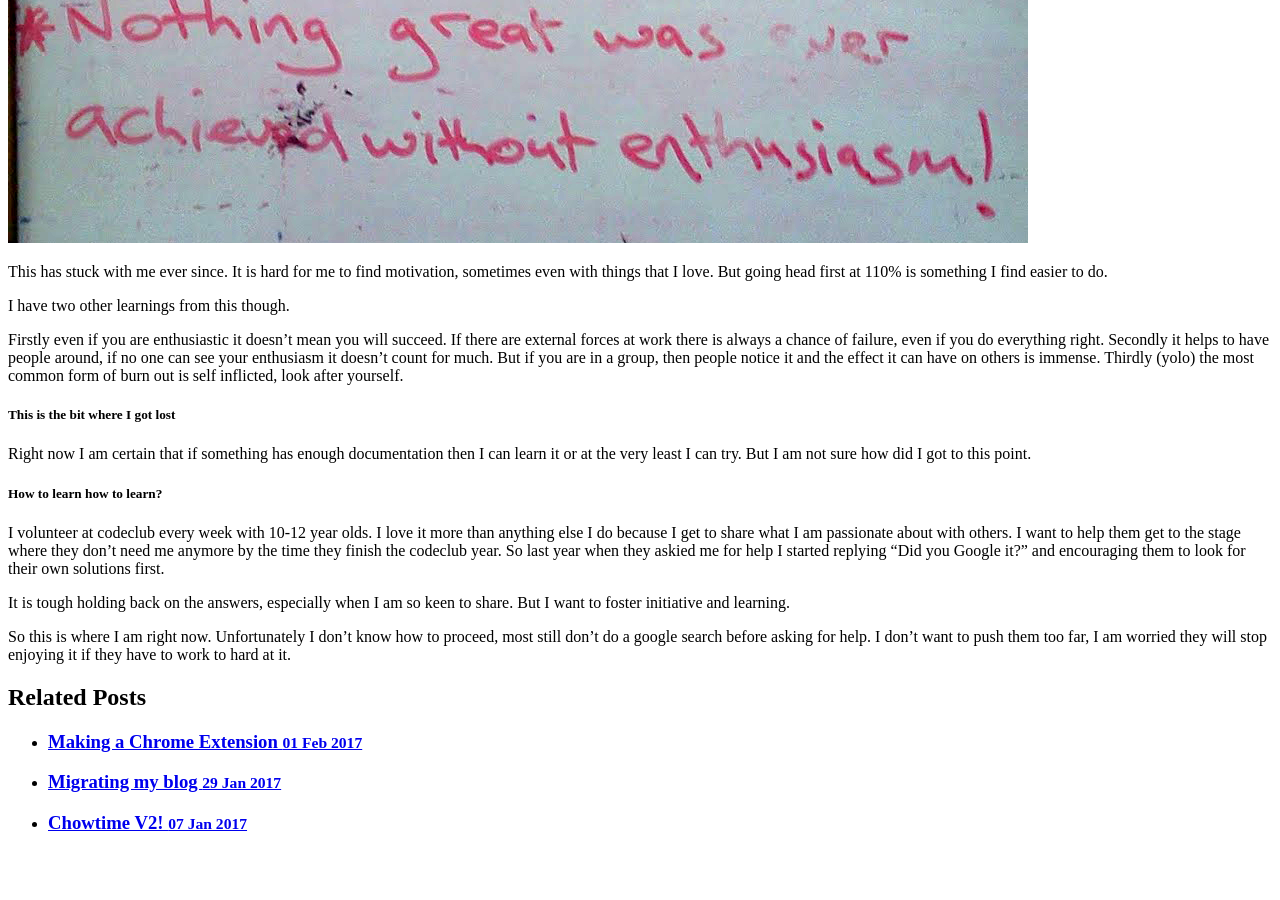
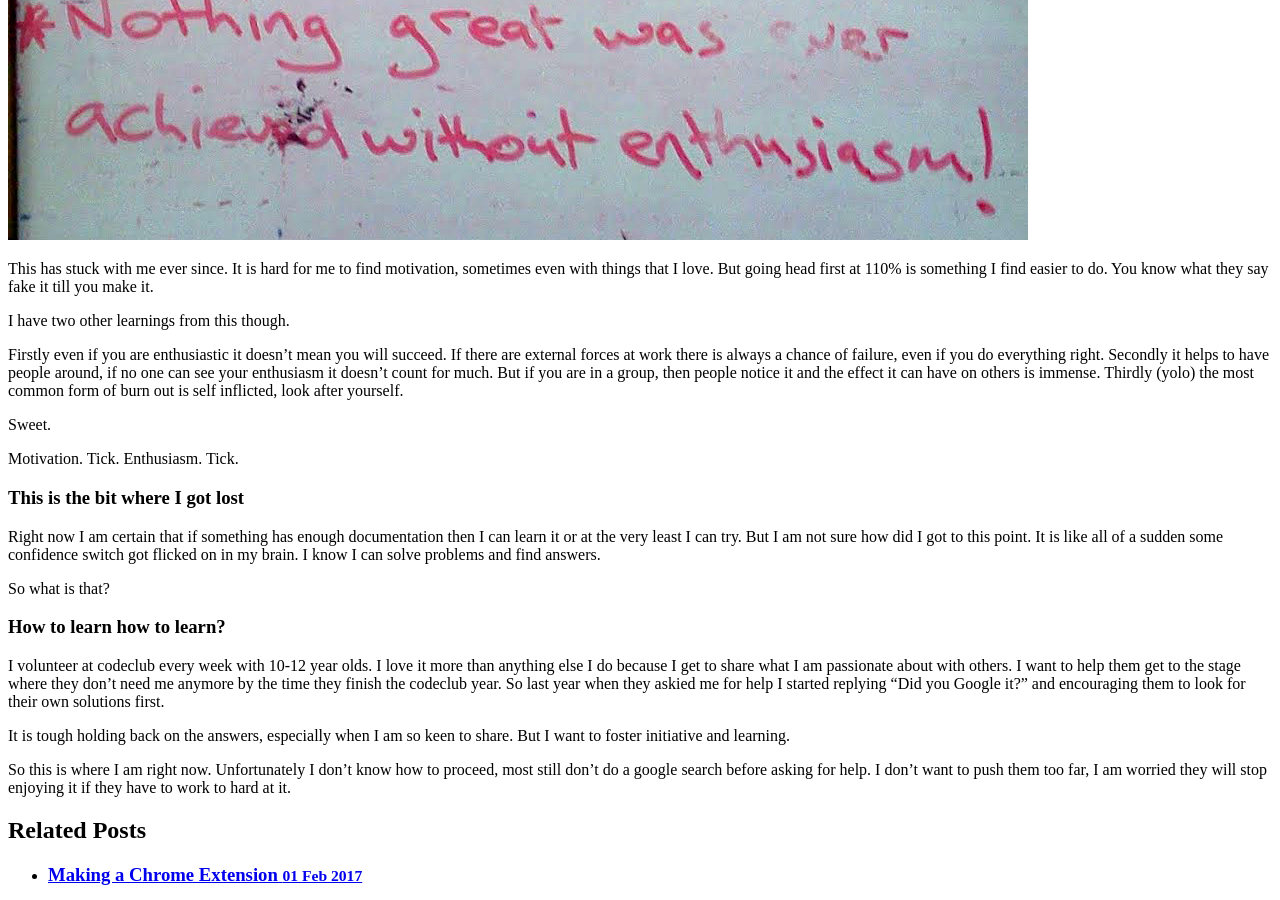
Before and after one commit to foopod/blog-2.0, a Jekyll site: the page built from _posts/2017-02-07-self-taught.md, in a window 1280 px wide and 900 px high, scrolled down 1266 px. Built offline with Jekyll 4.4.1, drawn with Linux system fonts in a browser that asks for light colours; nearby versions of some CDN libraries; some web fonts are replaced; before the commit the page ends 2119 px from its top, so only the background shows below that; some of the changed text lies outside the part shown.

Commit message:
Update 2017-02-07-self-taught.md

```diff
--- a/_posts/2017-02-07-self-taught.md
+++ b/_posts/2017-02-07-self-taught.md
@@ -3,32 +3,40 @@
 title: Self Taught
 date: 2017-02-07
 tags: []
-tagline: The art of self learning
-description: Exploring the art of self learning
+tagline: Am I a self learner?
+description: How Jono Shields became a self learner
 ---
 
-So let's preface this with some facts, I make a bunch of things. My [Github report card](https://githubreportcard.reflect.io/) says that last year I made 372 commits across 28 repos in 5 languages. People ask me why I do it, spend 40 hours coding at work then go home and do more. It's because I love it. Sure I could go home and watch TV, play video games or hang out with friends, and I do these things (maybe less than other people).
+### Jono's experiences with self learning
 
-##### Where are you going with this Jono?
+So, I make a bunch of things. My [Github report card](https://githubreportcard.reflect.io/) says that last year I made 372 commits across 28 repos in 5 languages. People ask me why I do it, spend 40 hours coding at work then go home and do more. It's because I love it. Sure I could go home and watch TV, play video games or hang out with friends, and I do these things (maybe less than other people).
 
-Motivation. When I talk about self learning, remember that motivation is key to doing something. I worked in retail and one year as we started getting ready for the dreaded christmas period my manager told us this quote...
+So passion is pretty key for me. It means that I have the motivation to go and do this already. But sometimes you want to do something, but for some reason the motivation isn't always there.
+
+A long time ago I worked in retail. It was a job. In my first year as we prepared for holiday period my manager gave this inspirational speech...
 
 >Enthusiasm is one of the most powerful engines of success. When you do a thing, do it with all your might. Put your whole soul into it. Stamp it with your personality. Be active, be energetic and faithful and you will accomplish your goal. Nothing great was ever achieved without enthusiasm. - Ralph Waldo Emerson
 
 This photo is from the whiteboard in our lunch room from 6 years ago.
 <img src="/public/images/enthusiasm.png"/>
 
-This has stuck with me ever since. It is hard for me to find motivation, sometimes even with things that I love. But going head first at 110% is something I find easier to do.
+This has stuck with me ever since. It is hard for me to find motivation, sometimes even with things that I love. But going head first at 110% is something I find easier to do. You know what they say fake it till you make it.
 
 I have two other learnings from this though.
 
 Firstly even if you are enthusiastic it doesn't mean you will succeed. If there are external forces at work there is always a chance of failure, even if you do everything right. Secondly it helps to have people around, if no one can see your enthusiasm it doesn't count for much. But if you are in a group, then people notice it and the effect it can have on others is immense. Thirdly (yolo) the most common form of burn out is self inflicted, look after yourself.
 
-##### This is the bit where I got lost
+Sweet.
 
-Right now I am certain that if something has enough documentation then I can learn it or at the very least I can try. But I am not sure how did I got to this point.
+Motivation. Tick. Enthusiasm. Tick.
 
-##### How to learn how to learn?
+### This is the bit where I got lost
+
+Right now I am certain that if something has enough documentation then I can learn it or at the very least I can try. But I am not sure how did I got to this point. It is like all of a sudden some confidence switch got flicked on in my brain. I know I can solve problems and find answers.
+
+So what is that?
+
+### How to learn how to learn?
 
 I volunteer at codeclub every week with 10-12 year olds. I love it more than anything else I do because I get to share what I am passionate about with others. I want to help them get to the stage where they don't need me anymore by the time they finish the codeclub year. So last year when they askied me for help I started replying "Did you Google it?" and encouraging them to look for their own solutions first.
 
```
